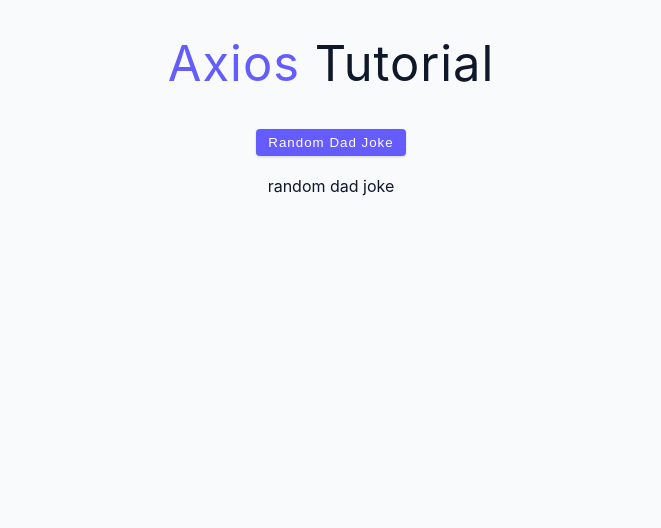
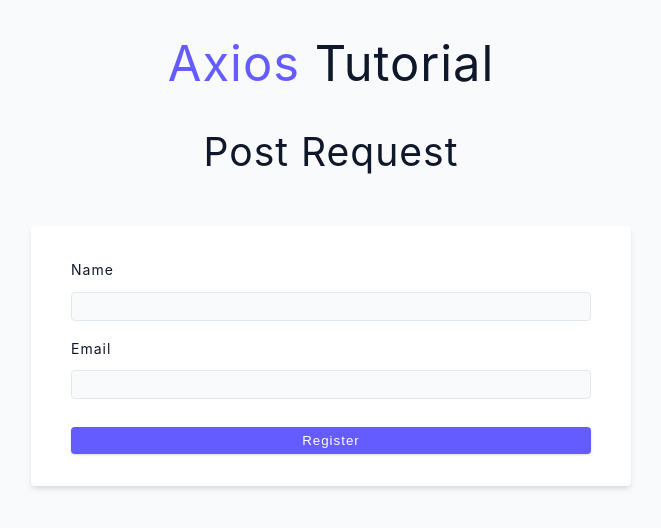
Before and after one commit to makawy7/axios-react-tutorial, a React (Create React App) app: page / in a window 1280 px wide. Shown: the top 528 px of the page, without its empty margins (309-970 px from the left). Built offline with nearby package versions, Linux system fonts and the light colour scheme.

Commit message:
post request with axios

```diff
--- a/src/App.js
+++ b/src/App.js
@@ -1,11 +1,11 @@
 import Title from "./components/Title";
-import DadJokes from "./DadJokes";
+import PostRequest from "./PostRequest";
 
 function App() {
   return (
     <main>
       <Title />
-      <DadJokes />
+      <PostRequest />
     </main>
   );
 }
--- /dev/null
+++ b/src/PostRequest.js
@@ -0,0 +1,46 @@
+import { useRef } from "react";
+import axios from "axios";
+
+const url = "https://course-api.com/axios-tutorial-post";
+function PostRequest() {
+  const nameRef = useRef(null);
+  const emailRef = useRef(null);
+  const handleSubmit = async (e) => {
+    e.preventDefault();
+    // console.log(nameRef.current.value, emailRef.current.value);
+    try {
+      const resp = await axios.post(url, {
+        name: nameRef.current.value,
+        email: emailRef.current.value,
+      });
+      console.log(resp.data);
+    } catch (error) {
+      console.log(error.response);
+    }
+  };
+
+  return (
+    <section>
+      <h2 className="text-center">post request</h2>
+      <form className="form">
+        <div className="form-row">
+          <label htmlFor="name" className="form-label">
+            name
+          </label>
+          <input ref={nameRef} id="name" type="text" className="form-input" />
+        </div>
+        <div className="form-row">
+          <label htmlFor="name" className="form-label">
+            email
+          </label>
+          <input ref={emailRef} id="email" type="text" className="form-input" />
+        </div>
+        <button onClick={handleSubmit} type="submit" className="btn btn-block">
+          register
+        </button>
+      </form>
+    </section>
+  );
+}
+
+export default PostRequest;
```
